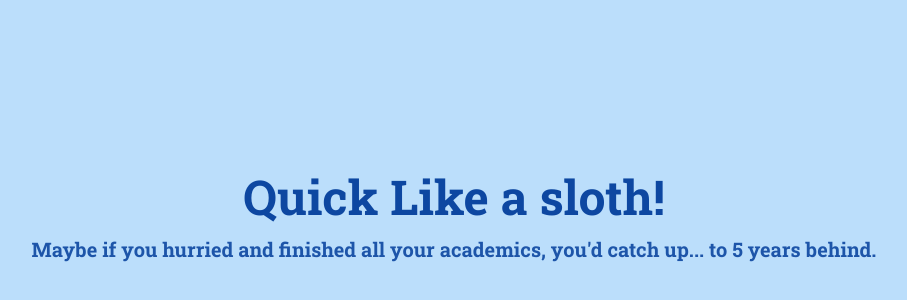
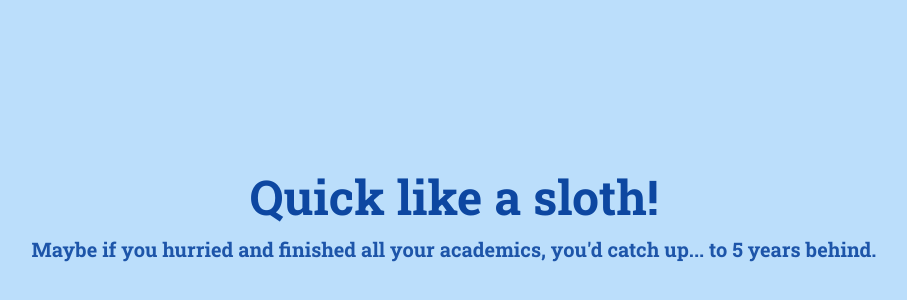
Before and after one commit to NathanTMoses/motivation, a plain HTML site: page sloth.html in a window 1280 px wide. Shown: the part 176-476 px from the top of the page, without its empty margins (186-1093 px from the left). Drawn offline with nearby package versions, Linux system fonts and the light colour scheme.

Commit message:
Update sloth.html

```diff
--- a/sloth.html
+++ b/sloth.html
@@ -30,7 +30,7 @@
 </head>
 <body>
     <div class="container text-center">
-        <h1>Quick Like a sloth!</h1>
+        <h1>Quick like a sloth!</h1>
         <p>Maybe if you hurried and finished all your academics, you'd catch up... to 5 years behind.</p>
     </div>
 </body>
```
